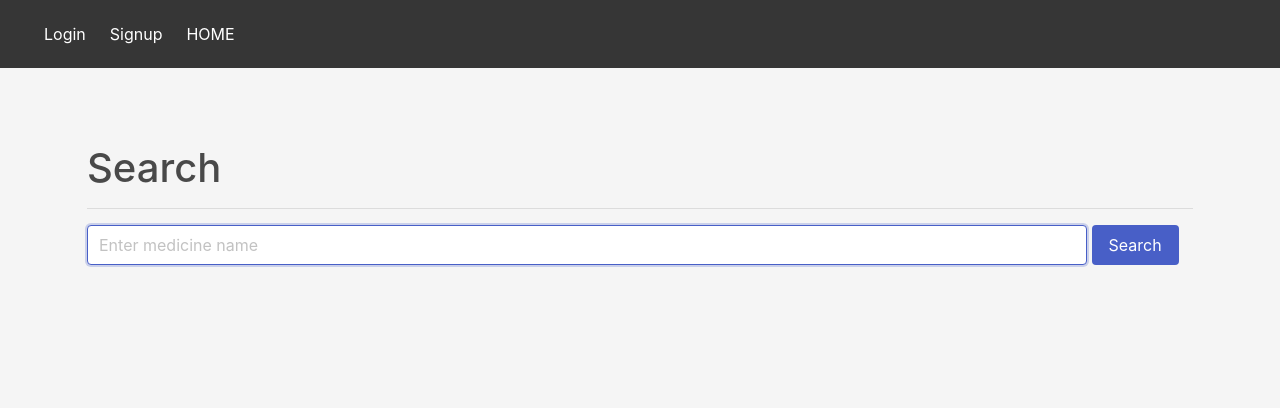
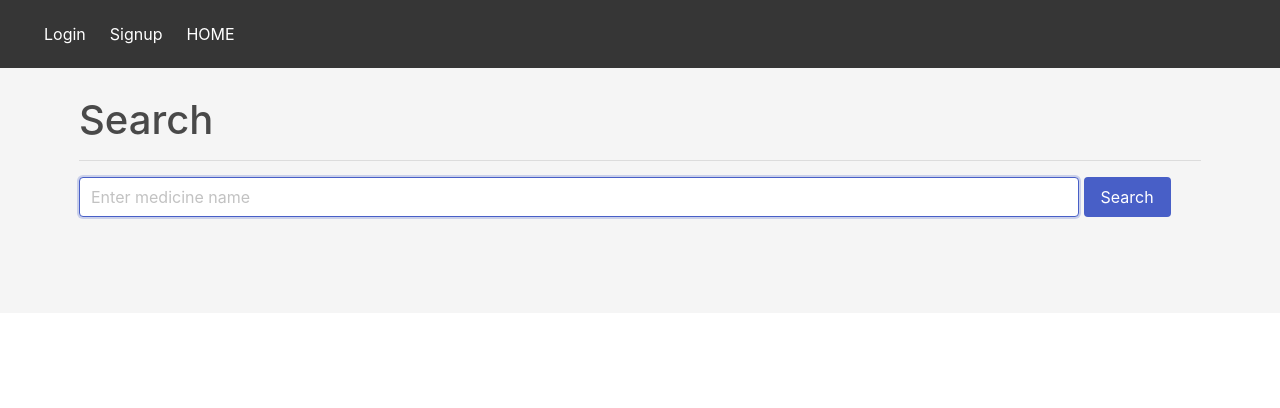
Before and after one commit to kgarbacinski/Medicine-Comparator, a Flask app: page / in a window 1280 px wide. Shown: the top 408 px of the page. Run offline with Flask 2, Linux system fonts and the light colour scheme; some libraries are stand-ins or nearby versions.

Commit message:
bootstrap refactor

```diff
--- a/medicines_app/flask_app/flask_application/templates/base.html
+++ b/medicines_app/flask_app/flask_application/templates/base.html
@@ -12,6 +12,9 @@
     <title>Medicine Comprasion</title>
 
 </head>
+
+
+<body>
 <nav class="navbar is-fixed-top is-dark" role="navigation" aria-label="main-navigation">
     <div class="navbar-brand">
         <a role="button" class="navbar-burger" aria-label="menu" aria-expanded="false"
@@ -36,12 +39,9 @@
         </div>
     </div>
 </nav>
-
-<body>
-
 <section class="hero  is-light is-medium">
     <div class="hero-head"></div>
-    <div class="hero-body is-align-items-stretch">
+    <div class="hero-body is-align-items-stretch" style="padding: 6rem 1.5rem;">
         {% block content %}
         {% endblock %}
     </div>
--- a/medicines_app/flask_app/flask_application/templates/home.html
+++ b/medicines_app/flask_app/flask_application/templates/home.html
@@ -15,12 +15,13 @@
             <hr>
 
             <div class="field">
+
                 <div class="control" style="display: inline-block;">
                     <input style="width: 1000px;" type="text" class="input is-normal is-focused"
                            id="medicine_name" placeholder="Enter medicine name">
                     <datalist id="medicines"></datalist>
                 </div>
-                <button class="button is-link" onclick="submitSearch();">Search</button>
+                <button type="submit" class="button is-link" onclick="submitSearch();">Search</button>
             </div>
         </div>
     </div>
```
Also changed, not shown: medicines_app/models/medicine.db.
